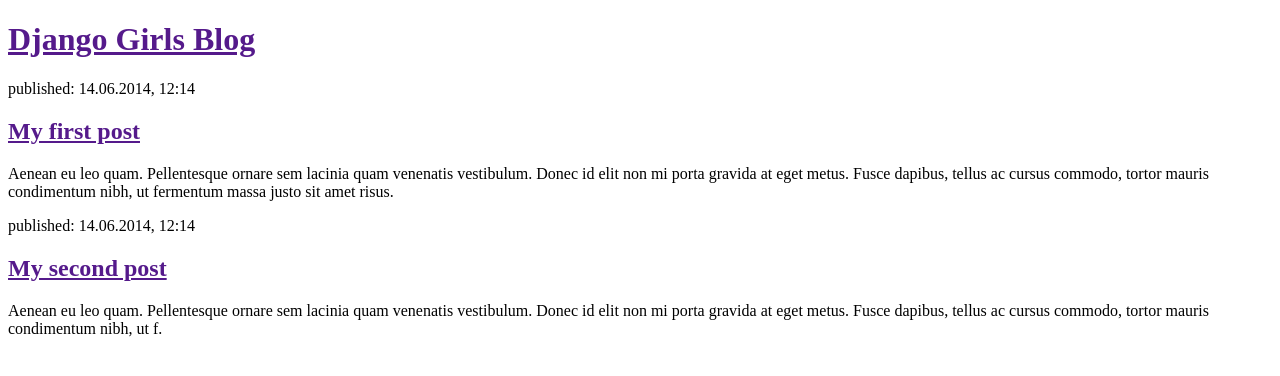
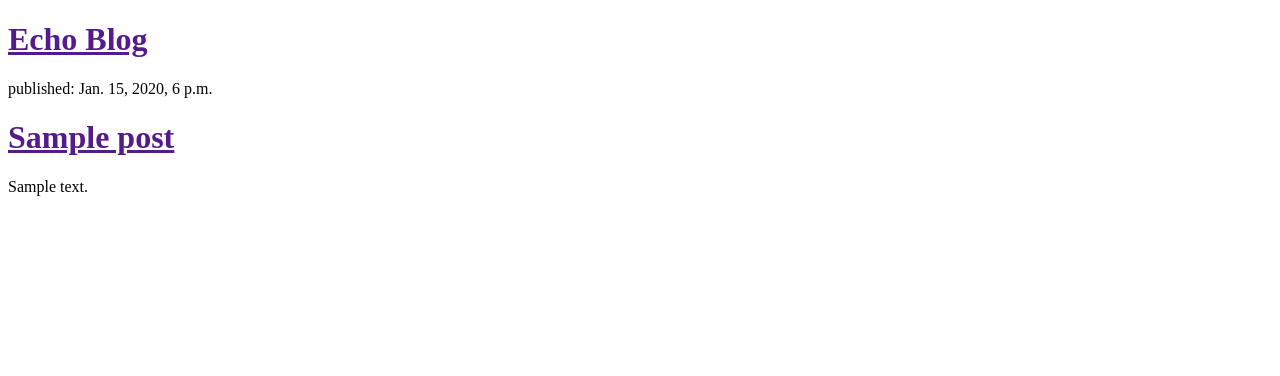
Before and after one commit to Breakingred/my-first-blog, a Django app: template blog/templates/blog/post_list.html in a window 1280 px wide. Shown: the top 376 px of the page. Run offline with Django 3.2, Linux system fonts and the light colour scheme; the template is opened without the code that fills it: values that come from a table or form of the project are taken from there, others are empty; tables that the repository leaves empty hold one stand-in row (values such as "Sample post").

Commit message:
Modified templates to display posts from database.

```diff
--- a/blog/templates/blog/post_list.html
+++ b/blog/templates/blog/post_list.html
@@ -1,23 +1,19 @@
 <!DOCTYPE html>
 <html>
     <head>
-        <title>Django Girls blog</title>
+        <title>Echo</title>
     </head>
     <body>
         <div>
-            <h1><a href="">Django Girls Blog</a></h1>
+            <h1><a href="">Echo Blog</a></h1>
         </div>
 
+        {% for post in posts %}
         <div>
-            <p>published: 14.06.2014, 12:14</p>
-            <h2><a href="">My first post</a></h2>
-            <p>Aenean eu leo quam. Pellentesque ornare sem lacinia quam venenatis vestibulum. Donec id elit non mi porta gravida at eget metus. Fusce dapibus, tellus ac cursus commodo, tortor mauris condimentum nibh, ut fermentum massa justo sit amet risus.</p>
+            <p>published: {{ post.published_date }}</p>
+            <h1><a href="">{{ post.title }}</a></h1>
+            <p>{{ post.text|linebreaksbr }}</p>
         </div>
-
-        <div>
-            <p>published: 14.06.2014, 12:14</p>
-            <h2><a href="">My second post</a></h2>
-            <p>Aenean eu leo quam. Pellentesque ornare sem lacinia quam venenatis vestibulum. Donec id elit non mi porta gravida at eget metus. Fusce dapibus, tellus ac cursus commodo, tortor mauris condimentum nibh, ut f.</p>
-        </div>
+        {% endfor %}
     </body>
 </html>
```
Also changed, not shown: blog/views.py (+12 -3 lines).
